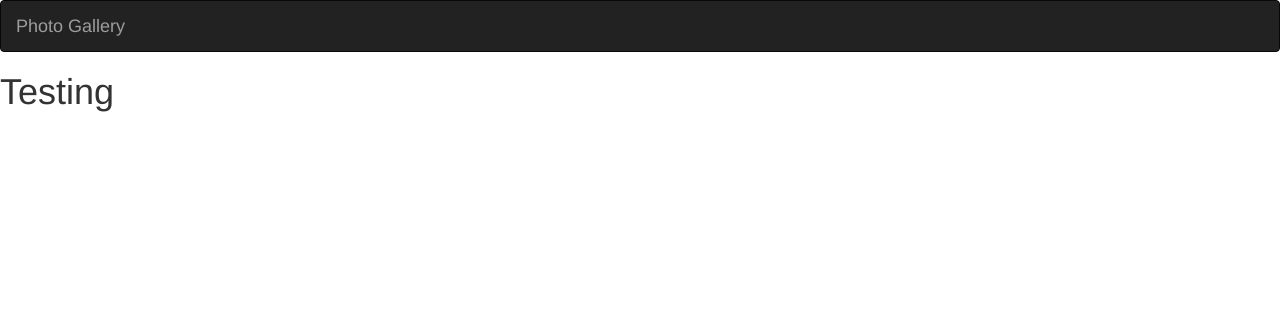
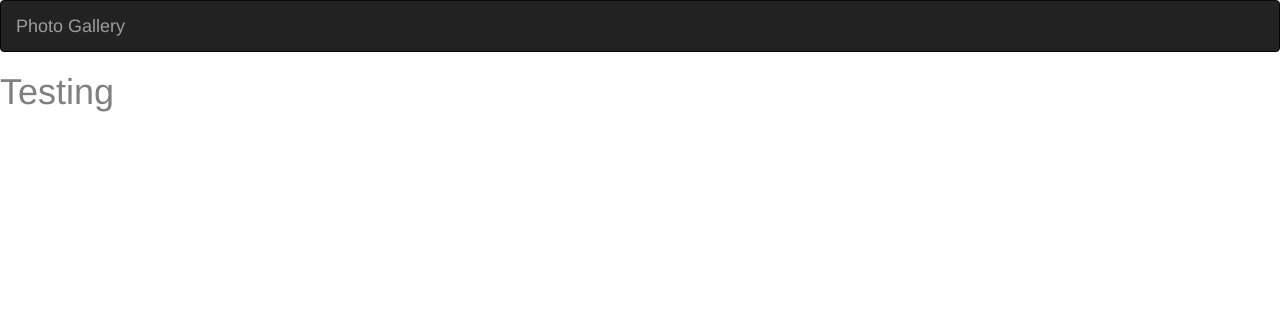
Before and after one commit to lulumuts/Gallery, a Django app: page /photo/all/ in a window 1280 px wide. Shown: the top 312 px of the page. Run offline with Django 3.2, Linux system fonts and the light colour scheme; some libraries are stand-ins or nearby versions.

Commit message:
static/css styling added to template

```diff
--- /dev/null
+++ b/gallery/photo/static/css/photo.css
@@ -0,0 +1,3 @@
+h1{
+  color:grey;
+}
--- a/gallery/photo/templates/all-photos/base.html
+++ b/gallery/photo/templates/all-photos/base.html
@@ -1,4 +1,5 @@
 {% load bootstrap3 %}
+{% load static %}
 <!DOCTYPE html>
 <html>
 <head>
@@ -13,6 +14,7 @@
 
   {% block styles %}
   {% bootstrap_css %}
+  <link rel="stylesheet" href="{% static 'css/photo.css' %}">
   {% endblock %}
 
 </head>
```
